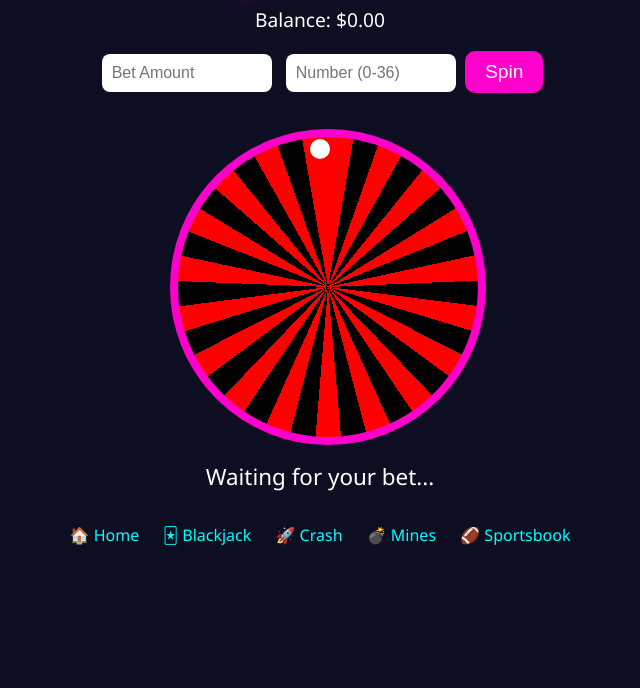
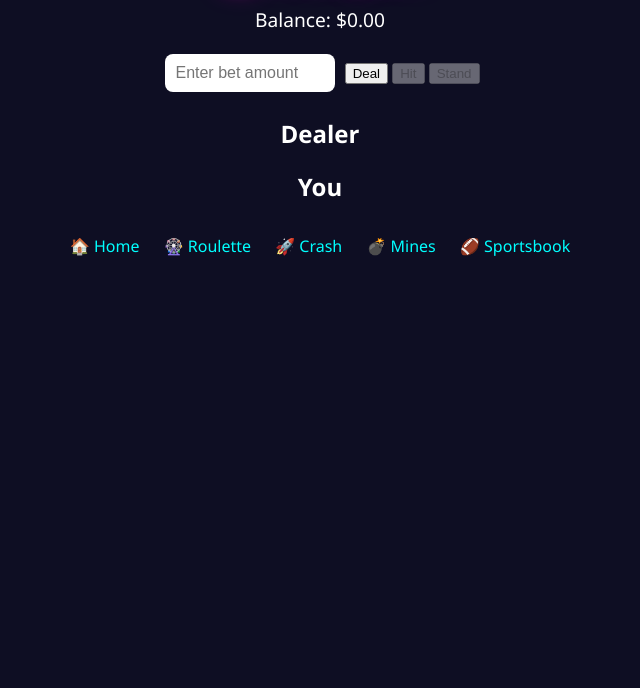
Before and after one commit to oggriff12/royalend-casino, a plain HTML site: page blackjack.html in a window 1280 px wide. Shown: the part 112-800 px from the top of the page, without its empty margins (320-960 px from the left). Drawn offline with Linux system fonts and the light colour scheme.

Commit message:
Update blackjack.html

```diff
--- a/blackjack.html
+++ b/blackjack.html
@@ -1,33 +1,52 @@
-<!DOCTYPE html><html lang="en">
+<!DOCTYPE html>
+<html lang="en">
 <head>
   <meta charset="UTF-8" />
-  <meta name="viewport" content="width=device-width, initial-scale=1.0" />
-  <title>Roulette Game</title>
-  <link rel="stylesheet" href="roulette.css" />
+  <meta name="viewport" content="width=device-width, initial-scale=1.0"/>
+  <title>Blackjack</title>
+  <link rel="stylesheet" href="blackjack.css" />
 </head>
 <body>
   <div id="particles-js"></div>
+
   <div class="container">
-    <h1 class="glow">🎡 Roulette</h1>
-    <div class="wallet">Balance: <span id="balance">$0.00</span></div>
+    <h1 class="glow">♠️ Blackjack</h1>
+    <div class="wallet">Balance: $<span id="balance">0.00</span></div>
+
     <div class="controls">
-      <input type="number" id="betAmount" placeholder="Bet Amount" />
-      <input type="number" id="betNumber" placeholder="Number (0-36)" />
-      <button id="spinButton">Spin</button>
+      <input type="number" id="betInput" placeholder="Enter bet amount" min="1" />
+      <button id="dealButton">Deal</button>
+      <button id="hitButton" disabled>Hit</button>
+      <button id="standButton" disabled>Stand</button>
     </div>
-    <div class="roulette-wrapper">
-      <div class="wheel" id="wheel"></div>
-      <div class="ball" id="ball"></div>
+
+    <div class="game-area">
+      <div class="hand-box">
+        <h2>Dealer</h2>
+        <div id="dealerHand" class="hand"></div>
+      </div>
+
+      <div class="hand-box">
+        <h2>You</h2>
+        <div id="playerHand" class="hand"></div>
+      </div>
     </div>
-    <div class="status" id="status">Waiting for your bet...</div><div class="navigation">
-  <a href="index.html">🏠 Home</a>
-  <a href="blackjack.html">🃏 Blackjack</a>
-  <a href="crash.html">🚀 Crash</a>
-  <a href="mines.html">💣 Mines</a>
-  <a href="sports.html">🏈 Sportsbook</a>
-</div>
 
-  </div>  <script src="particles.min.js"></script>  <script>
+    <div class="status" id="gameStatus"></div>
+
+    <div class="navigation">
+      <a href="index.html">🏠 Home</a>
+      <a href="roulette.html">🎡 Roulette</a>
+      <a href="crash.html">🚀 Crash</a>
+      <a href="mines.html">💣 Mines</a>
+      <a href="sports.html">🏈 Sportsbook</a>
+    </div>
+  </div>
+
+  <script src="particles.min.js"></script>
+  <script>
     particlesJS.load('particles-js', 'particles.json');
-  </script>  <script src="roulette.js"></script></body>
+  </script>
+  <script src="blackjack.js"></script>
+</body>
 </html>
```
